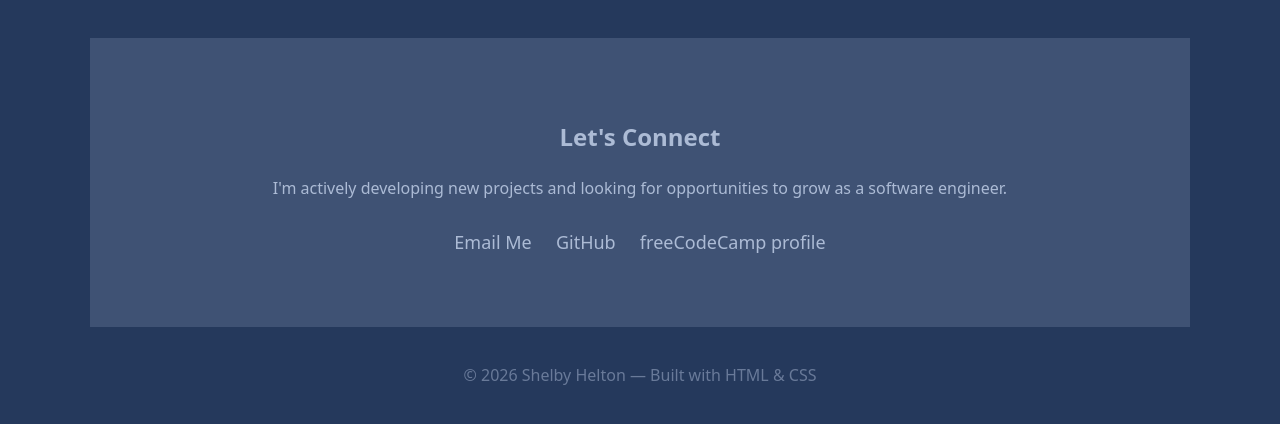
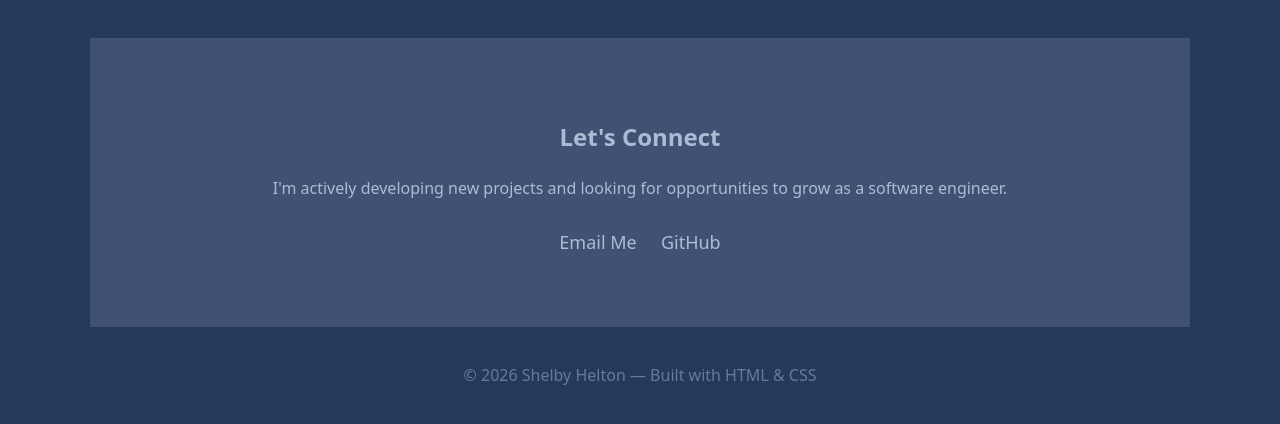
Before and after one commit to shelbyr230/personal-portfolio, a plain HTML site: page index.html in a window 1280 px wide. Shown: the part 2999-3423 px from the top of the page. Drawn offline with Linux system fonts and the light colour scheme.

Commit message:
Update index.html

```diff
--- a/index.html
+++ b/index.html
@@ -158,9 +158,9 @@
         <a class ="profile-link" href="https://github.com/shelbyr230" target="_blank" rel="noopener noreferrer">
           GitHub
         </a>
-        <a class="profile-link" id="profile-link" href="https://www.freecodecamp.org/fcc8efe6e2b-bbbf-4314-8ef1-340af056a1cc" target="_blank" rel="noopener noreferrer">
+        <!--<a class="profile-link" id="profile-link" href="https://www.freecodecamp.org/fcc8efe6e2b-bbbf-4314-8ef1-340af056a1cc" target="_blank" rel="noopener noreferrer">
           freeCodeCamp profile
-        </a>
+        </a>-->
       </div>
     </section>
 
```
